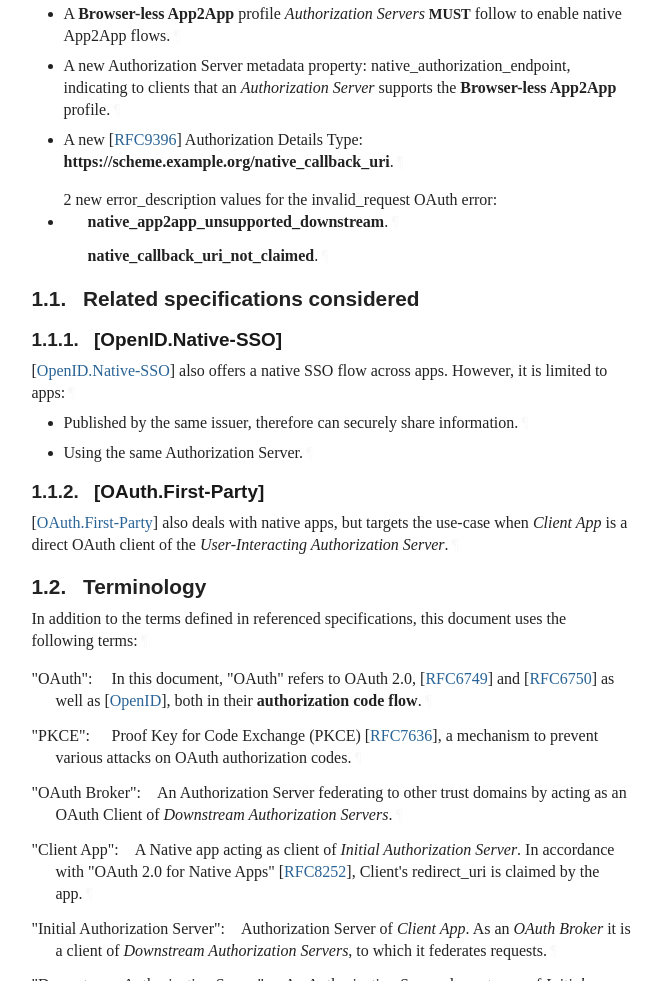
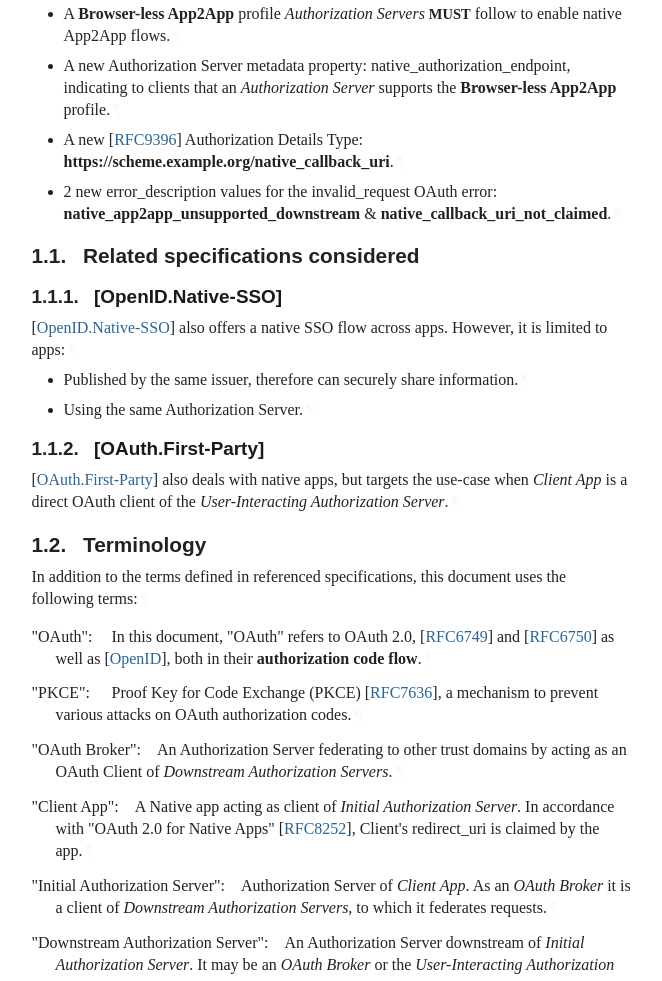
Before and after one commit to yaron-zehavi/oauth-app2app-browserless, a plain HTML site: page draft-zehavi-oauth-app2app-browserless.html in a window 1280 px wide. Shown: the part 1188-2169 px from the top of the page, without its empty margins (93-755 px from the left). Drawn offline with Linux system fonts and the light colour scheme; a web font is replaced by a local one.

Commit message:
Script updating gh-pages from 7a83835. [ci skip]

```diff
--- a/draft-zehavi-oauth-app2app-browserless.html
+++ b/draft-zehavi-oauth-app2app-browserless.html
@@ -1311,18 +1311,7 @@ svg :is([fill="white"], [fill^="#fff"]) {
           <p id="section-1-7.3.1">A new <span>[<a href="#RFC9396" class="cite xref">RFC9396</a>]</span> Authorization Details Type: <strong>https://scheme.example.org/native_callback_uri</strong>.<a href="#section-1-7.3.1" class="pilcrow">¶</a></p>
 </li>
         <li class="normal" id="section-1-7.4">
-          <span class="break"></span><dl class="dlParallel" id="section-1-7.4.1">
-            <dt id="section-1-7.4.1.1">2 new error_description values for the invalid_request OAuth error:</dt>
-            <dd style="margin-left: 1.5em" id="section-1-7.4.1.2">
-              <p id="section-1-7.4.1.2.1"><strong>native_app2app_unsupported_downstream</strong>.<a href="#section-1-7.4.1.2.1" class="pilcrow">¶</a></p>
-</dd>
-            <dd class="break"></dd>
-<dt id="section-1-7.4.1.3"></dt>
-            <dd style="margin-left: 1.5em" id="section-1-7.4.1.4">
-              <p id="section-1-7.4.1.4.1"><strong>native_callback_uri_not_claimed</strong>.<a href="#section-1-7.4.1.4.1" class="pilcrow">¶</a></p>
-</dd>
-          <dd class="break"></dd>
-</dl>
+          <p id="section-1-7.4.1">2 new error_description values for the invalid_request OAuth error: <strong>native_app2app_unsupported_downstream</strong> &amp; <strong>native_callback_uri_not_claimed</strong>.<a href="#section-1-7.4.1" class="pilcrow">¶</a></p>
 </li>
       </ul>
 <div id="related-specifications-considered">
```
Also changed, not shown: draft-zehavi-oauth-app2app-browserless.txt.
